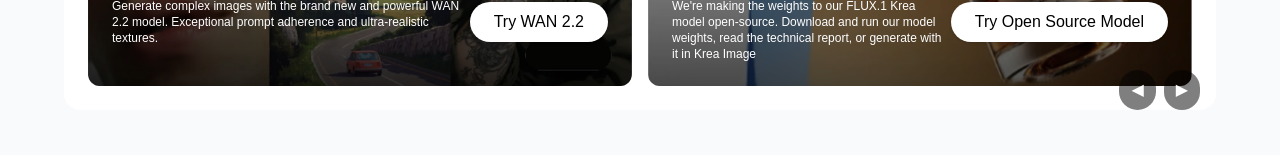
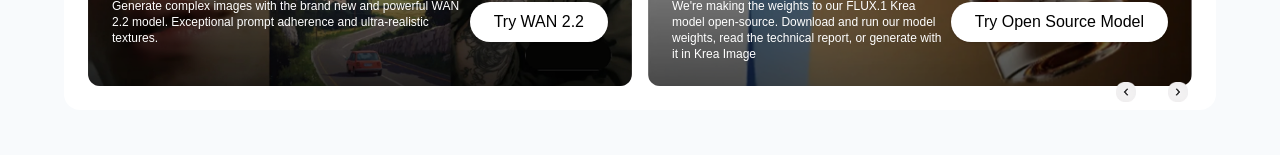
Before and after one commit to SamMuaks2/Cartolinks_Application, a Next.js app: page / in a window 1280 px wide. Shown: the part 322-477 px from the top of the page. Built offline with nearby package versions, Linux system fonts and the light colour scheme.

Commit message:
Fix button

```diff
--- a/src/components/HeroCarousel.tsx
+++ b/src/components/HeroCarousel.tsx
@@ -1,7 +1,7 @@
 "use client";
 
-import Image from 'next/image'
-import { useState } from 'react'
+import Image from "next/image";
+import { useState } from "react";
 
 
 const slides = [
@@ -78,15 +78,15 @@
             <div className="absolute bottom-0 right-4 flex gap-2 z-20">
                 <button
                     onClick={prevSlide}
-                    className="bg-black/50 hover:bg-black/70 text-white px-3 py-2 rounded-full"
+                    className="text-black px-3 py-2 rounded-full"
                 >
-                    ◀
+                    <Image src="/previous.png" alt="Previous" width={20} height={20} />
                 </button>
                 <button
                     onClick={nextSlide}
-                    className="bg-black/50 hover:bg-black/70 text-white px-3 py-2 rounded-full"
+                    className="text-black px-3 py-2 rounded-full"
                 >
-                    ▶
+                    <Image src="/next.png" alt="Previous" width={20} height={20} />
                 </button>
             </div>
         </div>
```
Also changed, not shown: public/next.png (added), public/previous.png (added).
